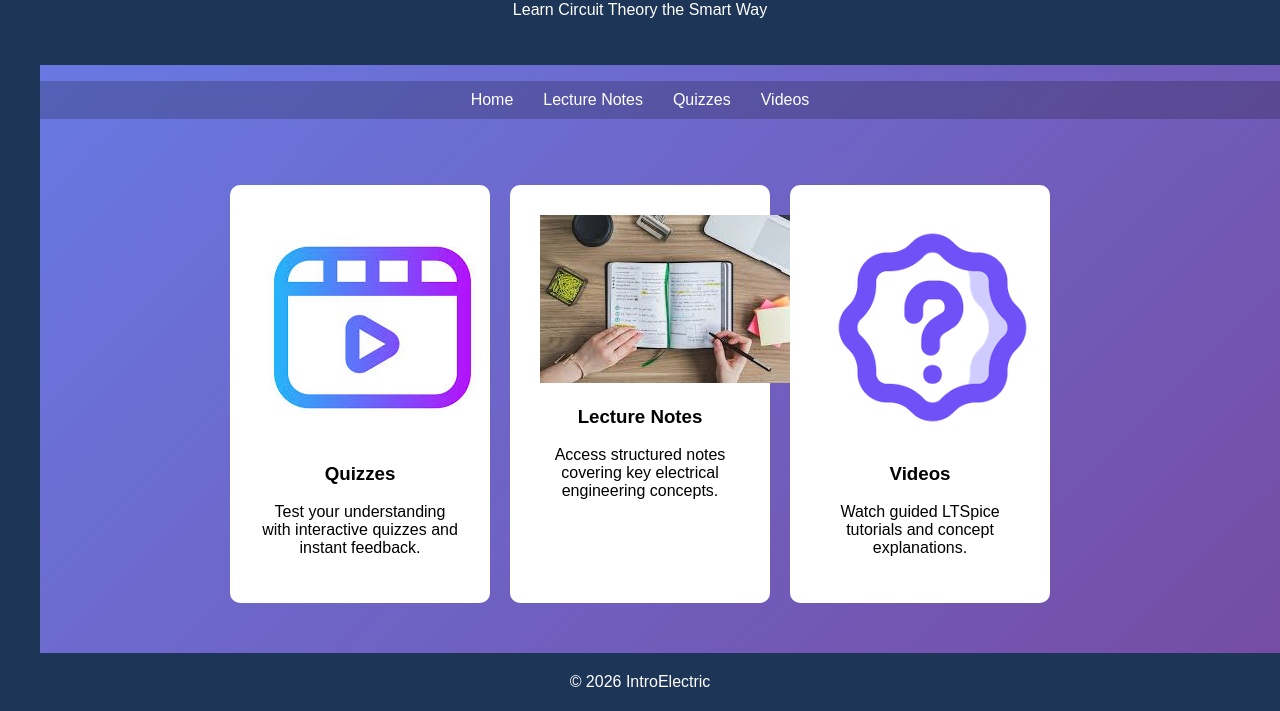
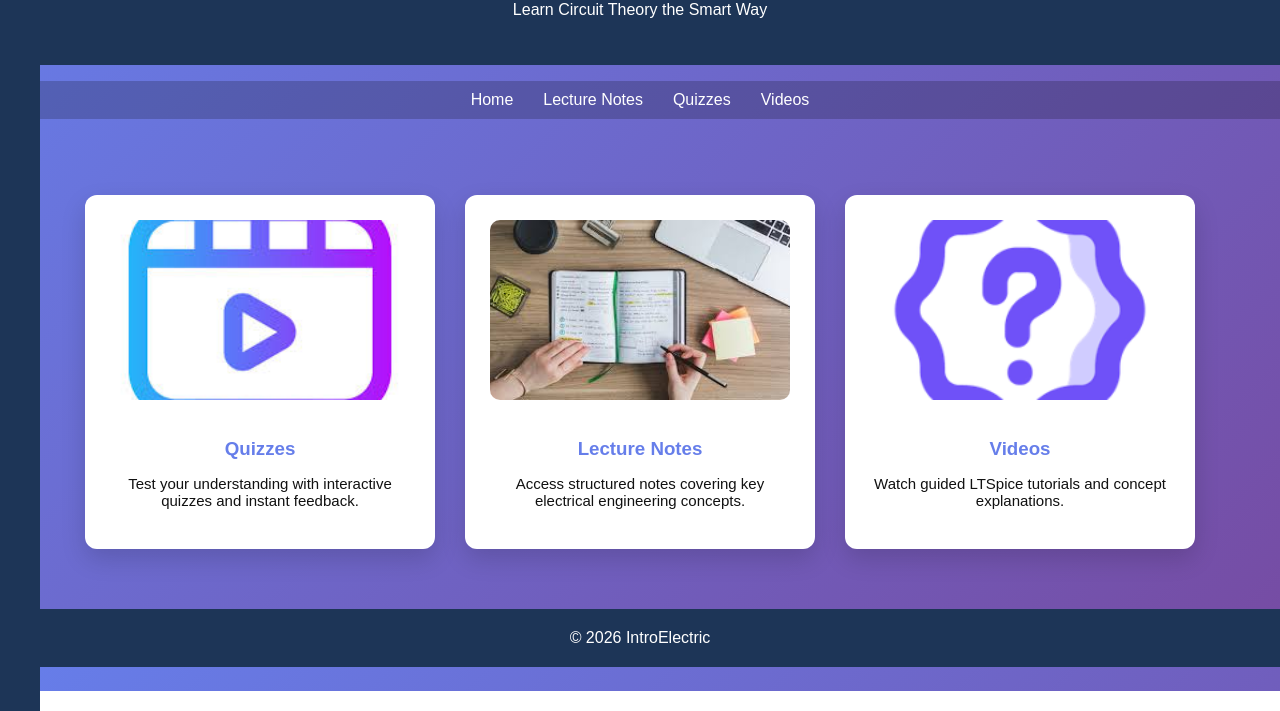
Before and after one commit to adeyemi-collab/IntroElectric, a plain HTML site: page index.html in a window 1280 px wide. Shown: the part 109-820 px from the top of the page. Drawn offline with Linux system fonts and the light colour scheme.

Commit message:
Add styles for features and feature cards

```diff
--- a/style.css
+++ b/style.css
@@ -43,7 +43,47 @@ nav ul li a {
     text-decoration: none;
     width: 200px;
 }
+.features {
+    display: flex;
+    justify-content: center;
+    gap: 30px;
+    padding: 60px 20px;
+    flex-wrap: wrap;
+}
 
+.feature-card {
+    background: white;
+    color: #111;
+    width: 300px;
+    padding: 25px;
+    border-radius: 12px;
+    text-align: center;
+    text-decoration: none;
+    box-shadow: 0 10px 25px rgba(0,0,0,0.15);
+    transition: 0.3s;
+}
+
+.feature-card:hover {
+    transform: translateY(-8px);
+    box-shadow: 0 20px 40px rgba(102,126,234,0.3);
+}
+
+.feature-img {
+    width: 100%;
+    height: 180px;
+    object-fit: cover;
+    border-radius: 10px;
+    margin-bottom: 15px;
+}
+
+.feature-card h3 {
+    margin-bottom: 10px;
+    color: #667eea;
+}
+
+.feature-card p {
+    font-size: 15px;
+}
 .container {
     background: white;
     color: black;
```
